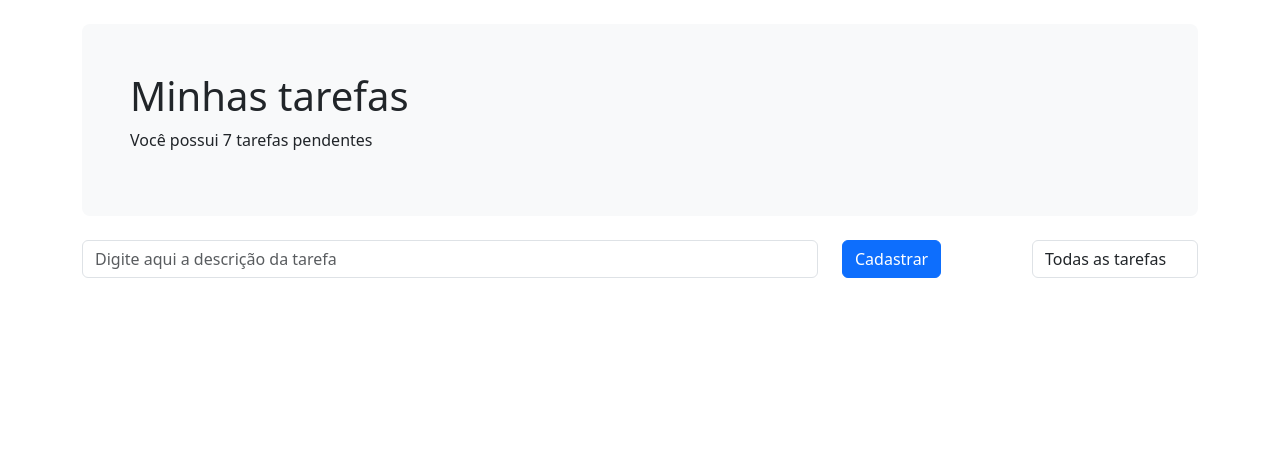
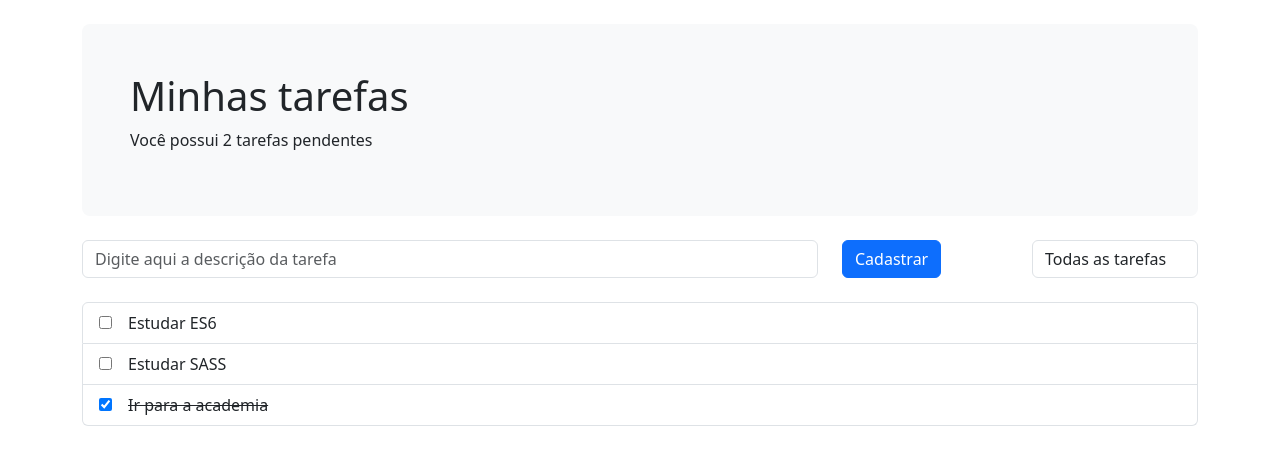
Before and after one commit to VitorV9/lista-tarefas-vue, a Vue app: page / in a window 1280 px wide. Shown: the top 464 px of the page. Built offline with nearby package versions, Linux system fonts and the light colour scheme.

Commit message:
feat: adiciona funções para filtrar estados das tarefas

```diff
--- a/src/App.vue
+++ b/src/App.vue
@@ -1,4 +1,44 @@
 <script setup>
+import {reactive} from 'vue';
+
+  const estado = reactive({
+    filtro: 'todas',
+    tarefas: [
+      {
+        titulo: 'Estudar ES6',
+        finalizada: false,
+      },
+      {
+        titulo: 'Estudar SASS',
+        finalizada: false,
+      },
+      {
+        titulo: 'Ir para a academia',
+        finalizada: true,
+      }
+    ]
+  })
+
+  const getTarefasPendentes = () => {
+    return estado.tarefas.filter(tarefa => !tarefa.finalizada)
+  }
+
+  const getTarefasFinalizadas = () => {
+    return estado.tarefas.filter(tarefa => tarefa.finalizada)
+  }
+
+  const getTarefasFiltradas = () => {
+    const { filtro } = estado;
+
+    switch (filtro) {
+      case 'pendentes':
+        return getTarefasPendentes();
+      case 'finalizadas':
+        return getTarefasFinalizadas();
+      default:
+        return estado.tarefas;
+    }
+  }
 </script>
 
 <template>
@@ -6,7 +46,7 @@
     <header class="p-5 mb-4 mt-4 bg-light rounded-3">
       <h1>Minhas tarefas</h1>
       <p>
-        Você possui 7 tarefas pendentes
+        Você possui {{ getTarefasPendentes().length }} tarefas pendentes
       </p>
     </header>
     <form>
@@ -18,7 +58,7 @@
           <button type="submit" class="btn btn-primary">Cadastrar</button>
         </div>
         <div class="col-md-2">
-          <select class="form-control">
+          <select @change="evento => estado.filtro = evento.target.value" class="form-control">
             <option value="todas">Todas as tarefas</option>
             <option value="pendentes">Pendentes</option>
             <option value="finalizadas">Finalizadas</option>
@@ -26,9 +66,19 @@
         </div>
       </div>
     </form>
+    <ul class="list-group mt-4">
+      <li class="list-group-item" v-for="tarefa in getTarefasFiltradas()">
+        <input :checked="tarefa.finalizada" :id="tarefa.titulo" type="checkbox">
+        <label :class="{done: tarefa.finalizada}" class="ms-3" :for="tarefa.titulo">
+          {{ tarefa.titulo }}
+        </label>
+      </li>
+    </ul>
   </div>
 </template>
 
 <style scoped>
-
+  .done {
+    text-decoration: line-through;
+  }
 </style>
```
